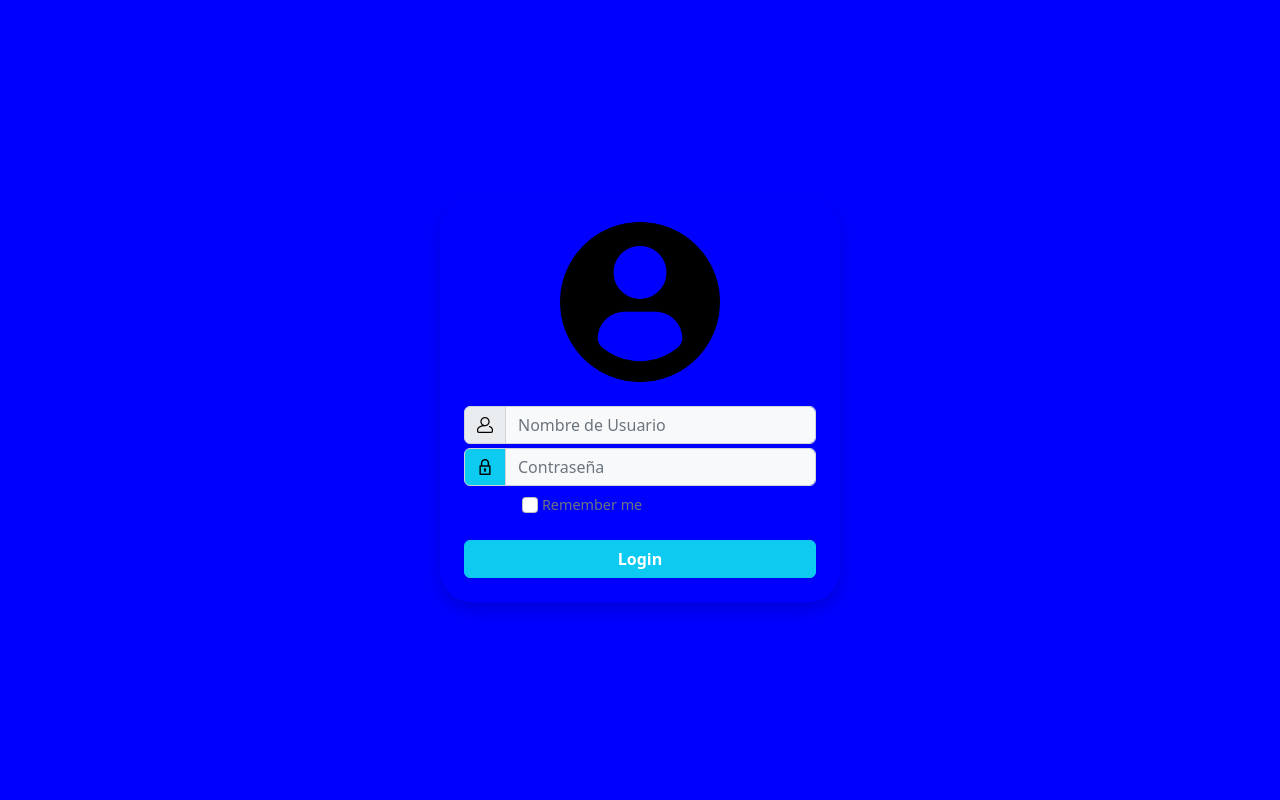
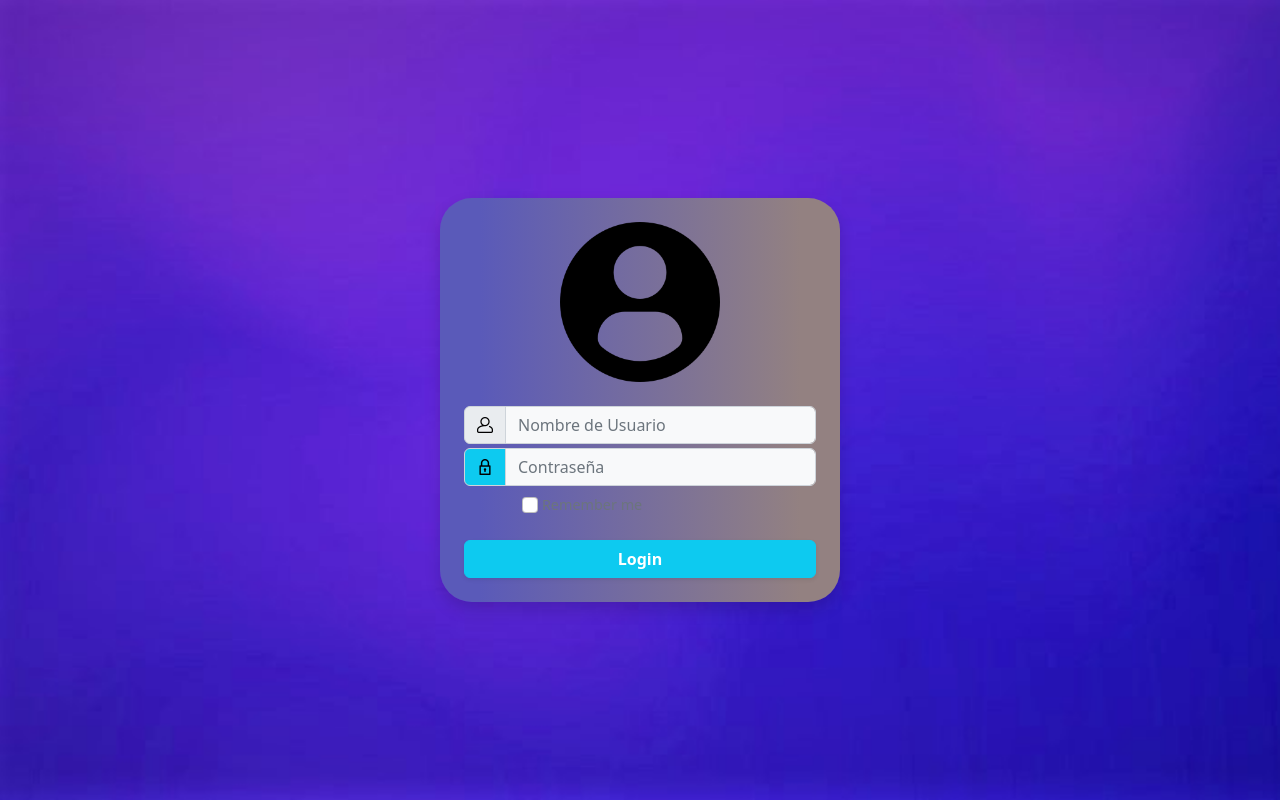
Before and after one commit to MarcoMirabal/Seller1, a PHP site: page /HTML/Untitled-1.html in a window 1280 px wide. Run offline with PHP 8.4, Linux system fonts and the light colour scheme.

Commit message:
Update Registro.css

```diff
--- a/CSS/Registro.css
+++ b/CSS/Registro.css
@@ -1,3 +1,19 @@
-body {background-color: blue;
+body {
+    background-image: url(../HTML/imagenes/fondo_registrarse.jpg);
+
+
+background-size: cover;
+}
+#tumami {
+
+    background: -webkit-linear-gradient(90deg, #5a5ab9 10%, #938181 90%);
+background: -moz-linear-gradient(90deg, #5a5ab9 10%, #938181 90%);
+background: -ms-linear-gradient(90deg, #5a5ab9 10%, #938181 90%);
+background: -o-linear-gradient(90deg, #5a5ab9 10%, #938181 90%);
+background: linear-gradient(90deg, #5a5ab9 10%, #938181 90%);
+
 
 }
+#usuario2 {
+    color: yellow;
+}
```
